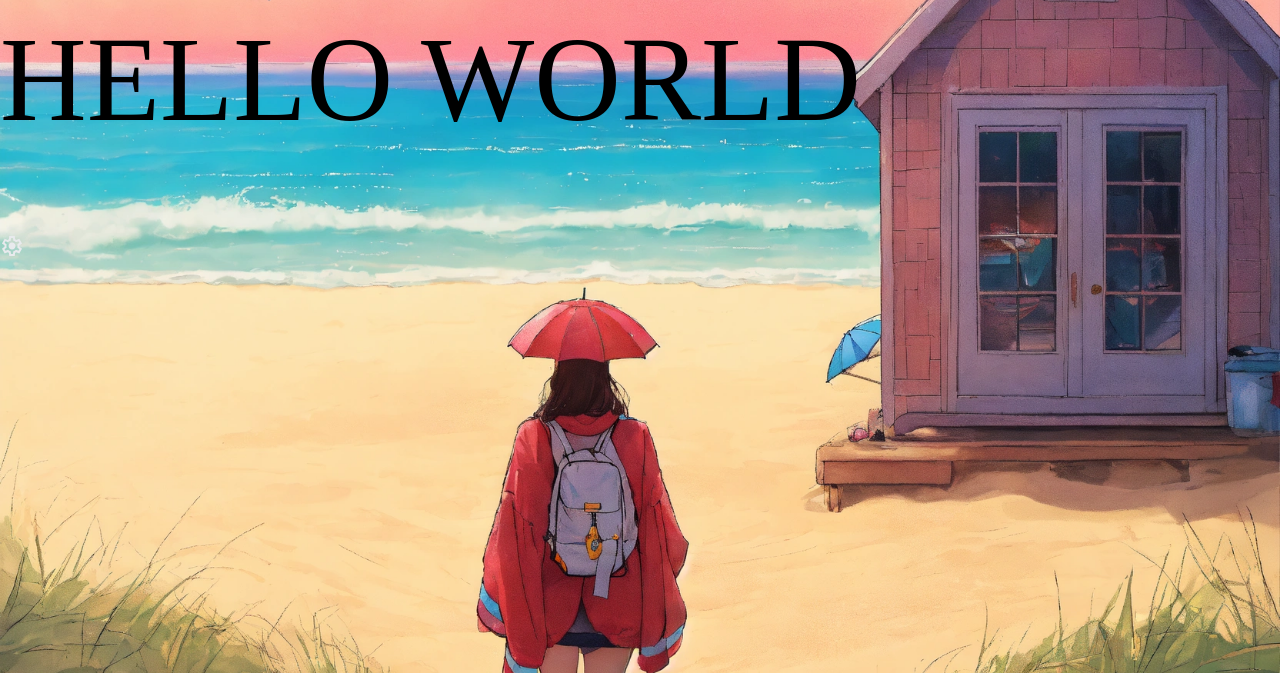
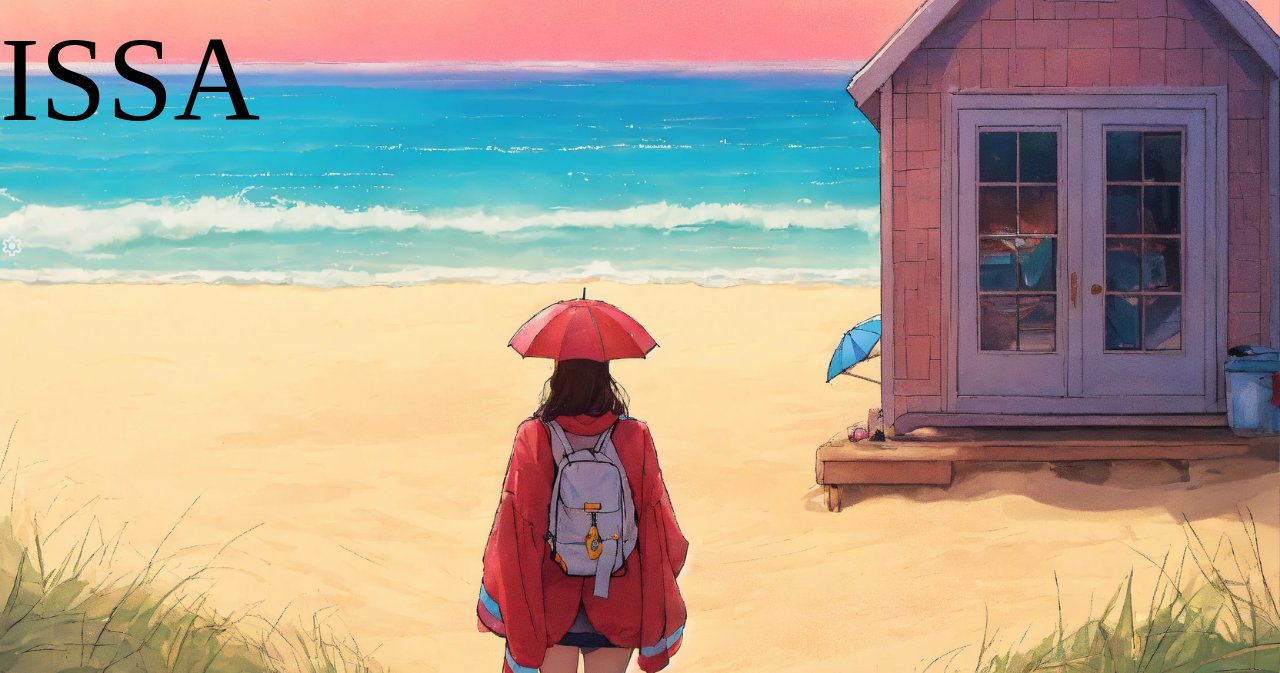
Before and after one commit to Inssa1234/Exemple, a plain HTML site: page index.html in a window 1280 px wide. Shown: the part 127-800 px from the top of the page. Drawn offline with Linux system fonts and the light colour scheme; a web font is replaced by a local one.

Commit message:
Update index.html

```diff
--- a/index.html
+++ b/index.html
@@ -12,7 +12,7 @@
 </head>
 <body>
    <a href="#"><i class="fa-brands fa-facebook" style="color: #B197FC;"></i></a>
-   <h1>HELLO WORLD</h1>
+   <h1>ISSA</h1>
    <div>
     <svg xmlns="http://www.w3.org/2000/svg" height="24px" viewBox="0 -960 960 960" width="24px" fill="#e8eaed"><path d="m370-80-16-128q-13-5-24.5-12T307-235l-119 50L78-375l103-78q-1-7-1-13.5v-27q0-6.5 1-13.5L78-585l110-190 119 50q11-8 23-15t24-12l16-128h220l16 128q13 5 24.5 12t22.5 15l119-50 110 190-103 78q1 7 1 13.5v27q0 6.5-2 13.5l103 78-110 190-118-50q-11 8-23 15t-24 12L590-80H370Zm70-80h79l14-106q31-8 57.5-23.5T639-327l99 41 39-68-86-65q5-14 7-29.5t2-31.5q0-16-2-31.5t-7-29.5l86-65-39-68-99 42q-22-23-48.5-38.5T533-694l-13-106h-79l-14 106q-31 8-57.5 23.5T321-633l-99-41-39 68 86 64q-5 15-7 30t-2 32q0 16 2 31t7 30l-86 65 39 68 99-42q22 23 48.5 38.5T427-266l13 106Zm42-180q58 0 99-41t41-99q0-58-41-99t-99-41q-59 0-99.5 41T342-480q0 58 40.5 99t99.5 41Zm-2-140Z"/></svg>
    </div>
```
